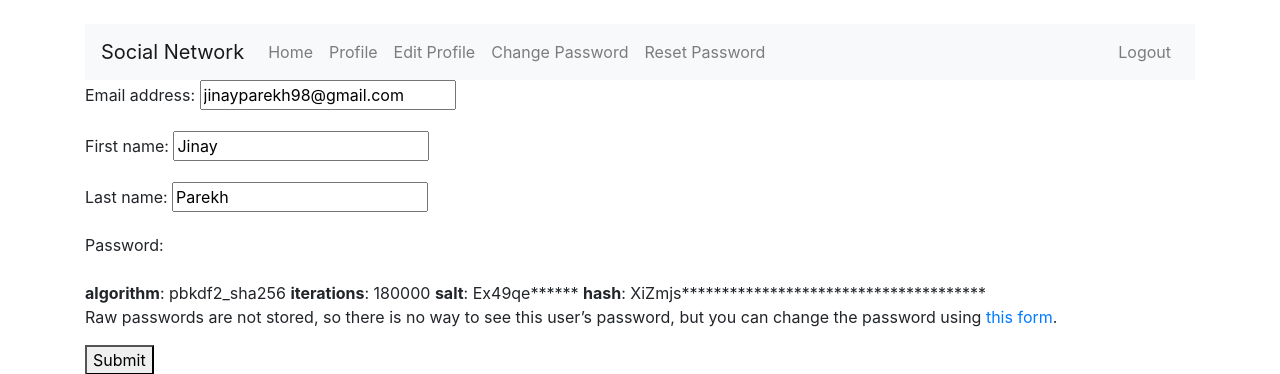
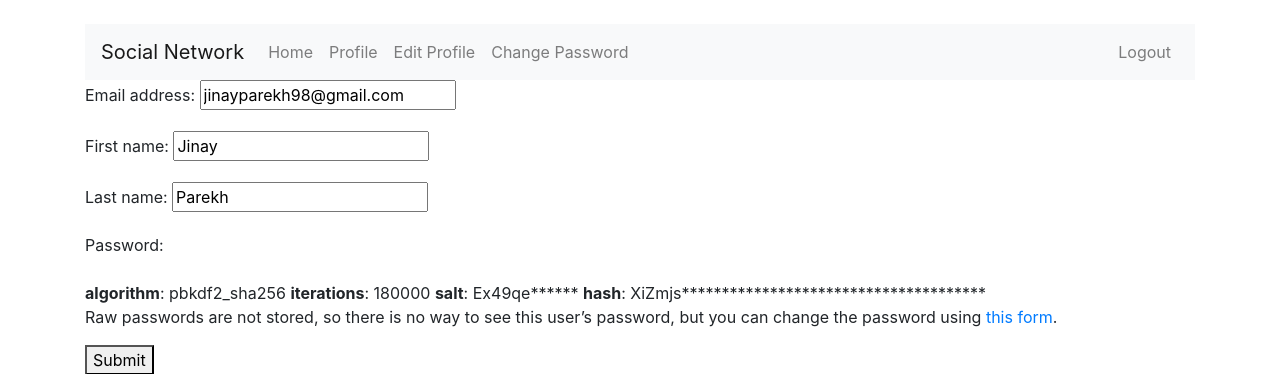
Before and after one commit to Jinay98/Social-Network, a Django app: page /account/profile/edit/ in a window 1280 px wide. Shown: the top 374 px of the page. Run offline with Django 3.2, Linux system fonts and the light colour scheme; a user stored in the database is signed in; some libraries are stand-ins or nearby versions.

Commit message:
Second Commit

```diff
--- a/accounts/templates/base.html
+++ b/accounts/templates/base.html
@@ -27,20 +27,18 @@
                 </li> {% endcomment %}
 
                 <li class="nav-item">
-                    <a class="nav-link" href="{%  url 'view_profile' %}">Profile</a>
+                    <a class="nav-link" href="{%  url 'accounts:view_profile' %}">Profile</a>
                 </li>
 
                 <li class="nav-item">
-                    <a class="nav-link" href="{%  url 'edit_profile' %}">Edit Profile</a>
+                    <a class="nav-link" href="{%  url 'accounts:edit_profile' %}">Edit Profile</a>
                 </li>
 
                 <li class="nav-item">
-                    <a class="nav-link" href="{%  url 'change_password' %}">Change Password</a>
+                    <a class="nav-link" href="{%  url 'accounts:change_password' %}">Change Password</a>
                 </li>
 
-                <li class="nav-item">
-                    <a class="nav-link" href="{%  url 'password_reset' %}">Reset Password</a>
-                </li>
+
 
                 {% comment %} <li class="nav-item">
                     <a class="nav-link" href="/account/register">Register</a>
@@ -51,20 +49,22 @@
             <ul class="navbar-nav">
 
                 <li class="nav-item">
-                    <a class="nav-link" href="{%  url 'logout' %}">Logout</a>
+                    <a class="nav-link" href="{%  url 'accounts:logout' %}">Logout</a>
                 </li>
             </ul>
             {%  else %}
             <ul class="navbar-nav mr-auto">
-
+                <li class="nav-item">
+                    <a class="nav-link" href="{%  url 'accounts:password_reset' %}">Reset Password</a>
+                </li>
             </ul>
 
             <ul class="navbar-nav">
                 <li class="nav-item">
-                    <a class="nav-link" href="{%  url 'login' %}">Login</a>
+                    <a class="nav-link" href="{%  url 'accounts:login' %}">Login</a>
                 </li>
                 <li class="nav-item">
-                    <a class="nav-link" href="{%  url 'register' %}">Register</a>
+                    <a class="nav-link" href="{%  url 'accounts:register' %}">Register</a>
                 </li>
             </ul>
 
--- a/accounts/views.py
+++ b/accounts/views.py
@@ -4,6 +4,7 @@ from django.contrib.auth.models import User
 from django.contrib.auth.forms import UserChangeForm,PasswordChangeForm
 from django.contrib.auth import update_session_auth_hash
 from django.contrib.auth.decorators import login_required
+from django.urls import reverse
 
 # Create your views here.
 # @login_required
@@ -18,7 +19,7 @@ def register(request):
         form = RegistrationForm(request.POST)
         if form.is_valid():
             form.save()
-            return redirect('/account')
+            return redirect(reverse('accounts:home'))
     else:
         form=RegistrationForm()
 
--- a/tutorial/middleware.py
+++ b/tutorial/middleware.py
@@ -28,7 +28,7 @@ class LoginRequiredMiddleware:
 
         url_is_exempt=any(url.match(path) for url in EXEMPT_URLS)
 
-        if path == reverse('logout').lstrip('/'):
+        if path == reverse('accounts:logout').lstrip('/'):
             logout(request)
 
         if request.user.is_authenticated and url_is_exempt:
--- a/tutorial/settings.py
+++ b/tutorial/settings.py
@@ -135,4 +135,8 @@ LOGIN_URL= '/account/login/'
 LOGIN_EXEMPT_URLS = (r'^account/login/$',
 r'^account/logout/$',
 r'^account/register/$',
+r'^account/reset-password/$',
+r'^account/reset-password/done/$',
+r'^account/reset-password/confirm/(?P<uidb64>[0-9A-Za-z_\-]+)/(?P<token>[0-9A-Za-z]{1,13}-[0-9A-Za-z]{1,20})/$',
+r'^account/reset-password/complete/$',
 )
--- a/tutorial/urls.py
+++ b/tutorial/urls.py
@@ -21,5 +21,5 @@ from  tutorial import views
 urlpatterns = [
     url(r'^$', views.login_redirect, name='login_redirect'),
     path('admin/', admin.site.urls),
-    url(r'^account/', include('accounts.urls')),
+    url(r'^account/', include(('accounts.urls','accounts'),namespace='accounts')),
 ]
```
Also changed, not shown: db.sqlite3.
